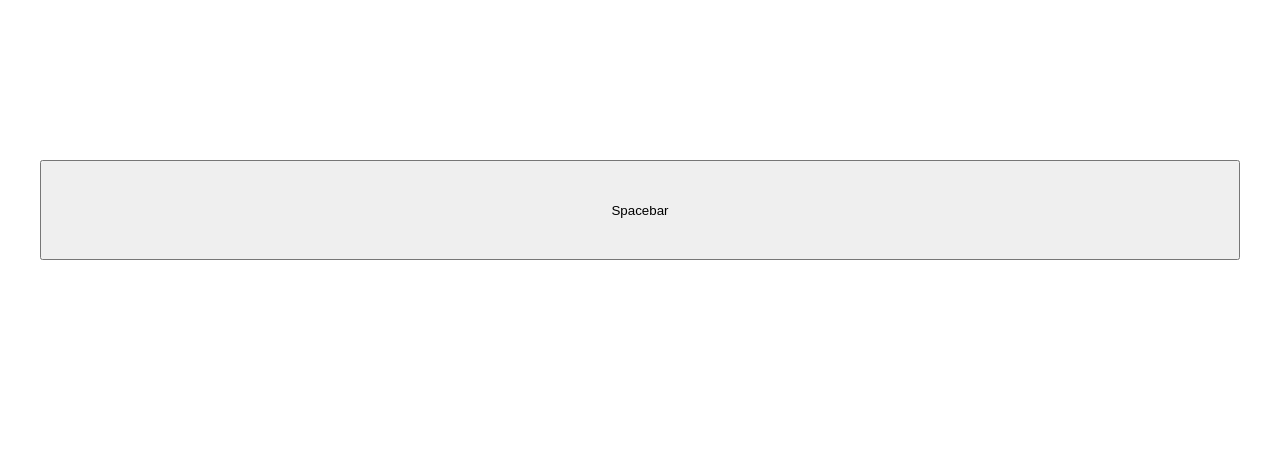
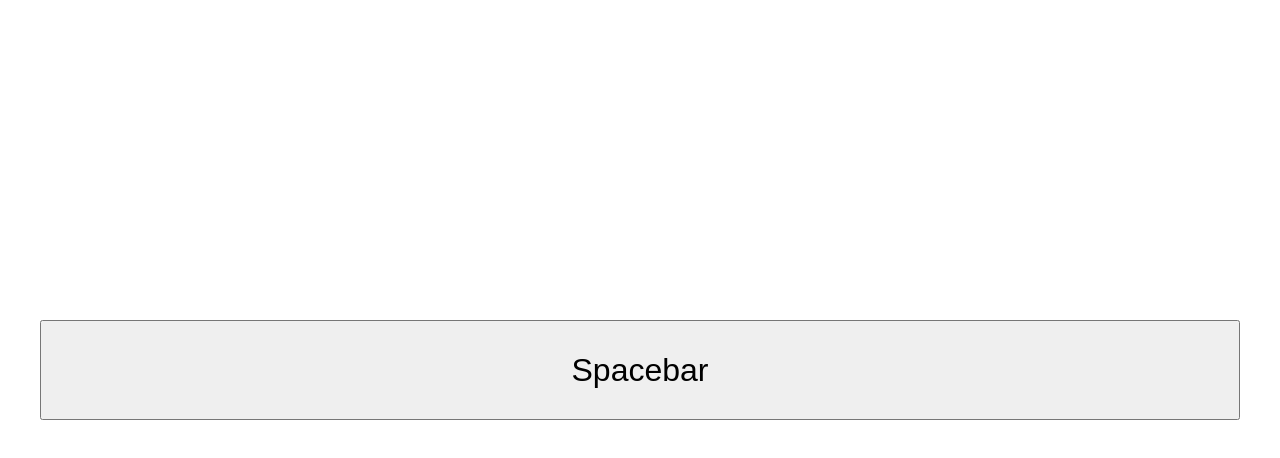
Before and after one commit to palvaroni/SpaceBAR, a plain HTML site: page www/index.html in a window 1280 px wide. Drawn offline with Linux system fonts and the light colour scheme.

Commit message:
Mobile styling

```diff
--- a/www/index.html
+++ b/www/index.html
@@ -2,12 +2,13 @@
 <html>
 
 <head>
+    <meta name="viewport" content="width=device-width, initial-scale=1">
     <title>SpaceBAR</title>
 </head>
 
 <body>
-    <div style="margin: 20vh auto; text-align: center;">
-        <button id="button" style="width:95%; min-height:100px">Spacebar</button>
+    <div style="margin: 40vh auto; text-align: center;">
+        <button id="button" style="width:95%; min-height:100px; font-size: 2em">Spacebar</button>
         <p id="output"></p>
     </div>
 
```
